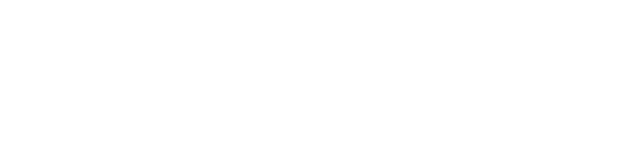
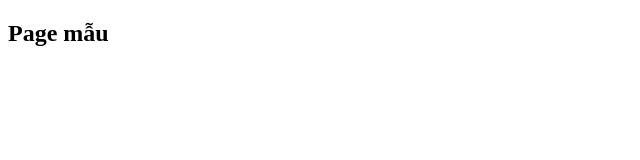
Before and after one commit to duongduonguet/duan3, a plain HTML site: page index.html in a window 1280 px wide. Shown: the whole page, without its empty margins (0-640 px from the left). Drawn offline with Linux system fonts and the light colour scheme.

Commit message:
sửa lần 1

```diff
--- a/index.html
+++ b/index.html
@@ -6,6 +6,6 @@
     <title>duan3</title>
 </head>
 <body>
-
+    <h2>Page mẫu</h2>
 </body>
 </html>
```
